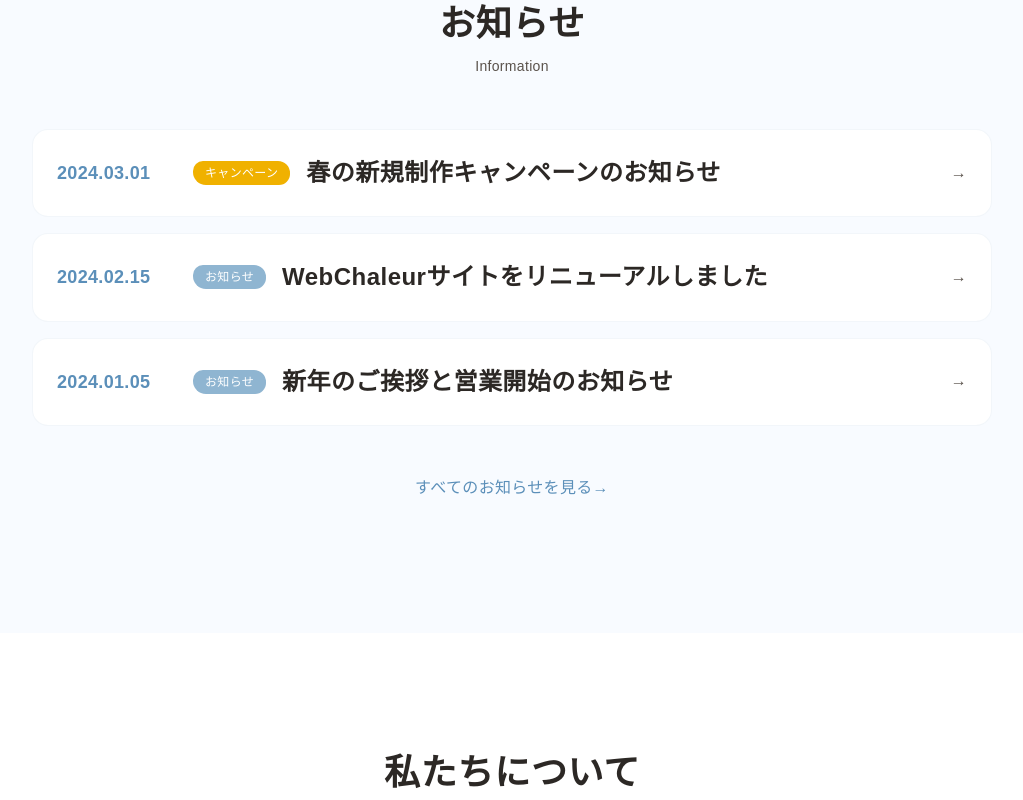
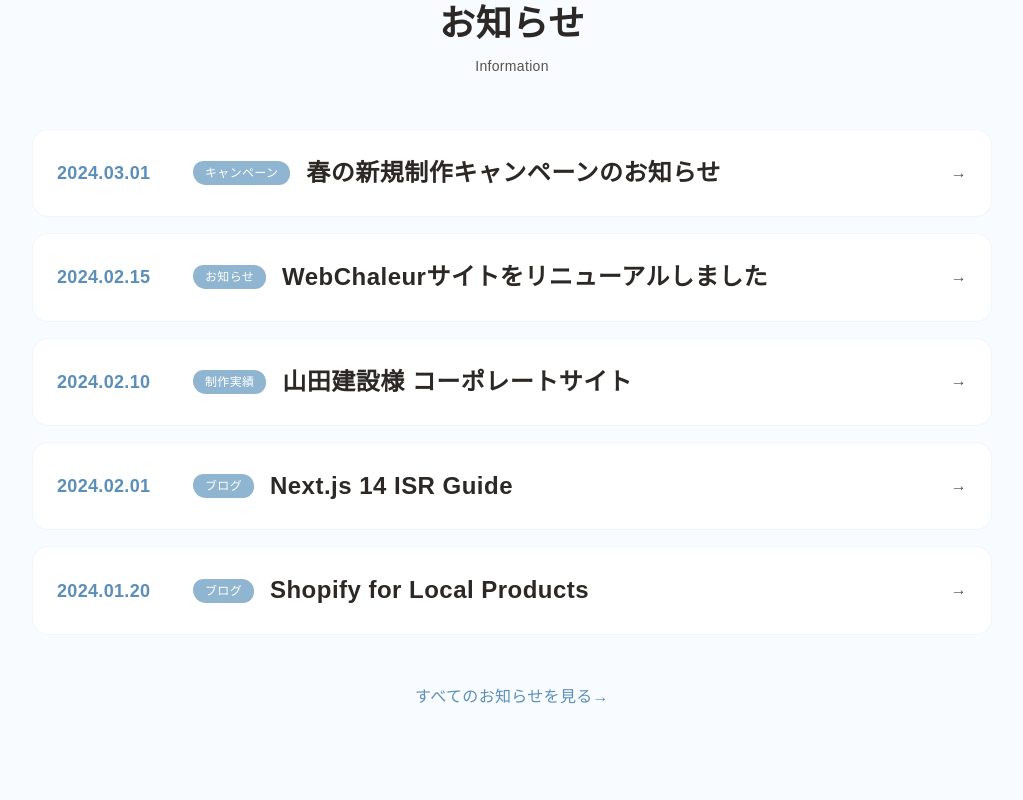
Before and after one commit to ryoma-abe/webchaleur.com, a Next.js app: page / in a window 1280 px wide. Shown: the part 980-1780 px from the top of the page, without its empty margins (128-1151 px from the left). Built offline with nearby package versions, Linux system fonts and the light colour scheme; a web font is replaced by a local one.

Commit message:
情報セクションのコンポーネントを新しいバージョンに変更しました。全体的なコードの可読性を向上させるための整理を行いました。

```diff
--- a/src/app/page.tsx
+++ b/src/app/page.tsx
@@ -1,5 +1,5 @@
 import Hero from '@/components/sections/Hero';
-import Information from '@/components/sections/InformationServer';
+import Information from '@/components/sections/InformationNew';
 import About from '@/components/sections/About';
 import Strengths from '@/components/sections/Strengths';
 import Works from '@/components/sections/WorksServer';
--- /dev/null
+++ b/src/components/sections/InformationNew.tsx
@@ -0,0 +1,126 @@
+import { getAllContent } from '@/lib/mdx';
+import Link from 'next/link';
+
+export default async function Information() {
+  // 全てのコンテンツを取得
+  const [news, blogs, works] = await Promise.all([
+    getAllContent('news'),
+    getAllContent('blog'),
+    getAllContent('works'),
+  ]);
+
+  // すべてを統合してソート
+  const allItems = [
+    ...news.map(item => ({
+      slug: item.slug,
+      date: item.frontMatter.date,
+      category: item.frontMatter.category || 'お知らせ',
+      title: item.frontMatter.title,
+      link: `/news/${item.slug}`,
+      type: 'news' as const,
+    })),
+    ...blogs.map(item => ({
+      slug: item.slug,
+      date: item.frontMatter.date,
+      category: 'ブログ',
+      title: item.frontMatter.title,
+      link: `/blog/${item.slug}`,
+      type: 'blog' as const,
+    })),
+    ...works.map(item => ({
+      slug: item.slug,
+      date: item.frontMatter.date,
+      category: '制作実績',
+      title: item.frontMatter.title,
+      link: `/works/${item.slug}`,
+      type: 'works' as const,
+    })),
+  ]
+    .sort((a, b) => new Date(b.date).getTime() - new Date(a.date).getTime())
+    .slice(0, 5); // 最新5件を表示
+
+  return (
+    <section id="information" className="section-padding bg-[var(--bg-light)]">
+      <div className="max-w-5xl mx-auto px-6 md:px-8">
+        {/* セクションヘッダー */}
+        <div className="text-center mb-12">
+          <h2 className="heading-section">お知らせ</h2>
+          <span className="text-caption inline-block">Information</span>
+        </div>
+
+        {/* ニュースリスト */}
+        <div className="space-y-4">
+          {allItems.map((item, index) => (
+            <Link
+              key={`${item.type}-${item.slug}`}
+              href={item.link}
+              className="block group"
+            >
+              <article
+                className="bg-white p-6 hover:shadow-md transition-all duration-300 group-hover:transform group-hover:-translate-y-0.5"
+                style={{
+                  borderRadius: "16px",
+                  border: "1px solid rgba(91, 143, 185, 0.08)",
+                }}
+              >
+                <div className="flex flex-col md:flex-row md:items-center gap-4">
+                  {/* 日付 */}
+                  <time
+                    className="text-primary-blue font-[var(--font-handwritten)] font-semibold text-base md:text-lg"
+                    style={{ minWidth: "120px" }}
+                  >
+                    {new Date(item.date).toLocaleDateString('ja-JP', {
+                      year: 'numeric',
+                      month: '2-digit',
+                      day: '2-digit',
+                    }).replace(/\//g, '.')}
+                  </time>
+
+                  {/* カテゴリー */}
+                  <span
+                    className="inline-block px-3 py-1 text-xs font-medium text-white bg-primary-light rounded-full"
+                    style={{
+                      borderRadius: "10px 12px 11px 13px",
+                      width: "fit-content",
+                    }}
+                  >
+                    {item.category}
+                  </span>
+
+                  {/* タイトル */}
+                  <h3 className="flex-1 text-primary font-medium group-hover:text-primary-blue transition-colors text-sm md:text-base">
+                    {item.title}
+                  </h3>
+
+                  {/* 矢印 */}
+                  <span className="text-body text-xl hidden md:block group-hover:translate-x-1 transition-transform">
+                    →
+                  </span>
+                </div>
+              </article>
+            </Link>
+          ))}
+        </div>
+
+        {allItems.length === 0 && (
+          <div className="text-center py-10">
+            <p className="text-text-gray font-zenmaru">
+              お知らせはまだありません
+            </p>
+          </div>
+        )}
+
+        {/* もっと見るボタン */}
+        <div className="text-center mt-10">
+          <Link
+            href="/news"
+            className="btn-text inline-flex items-center gap-2"
+          >
+            すべてのお知らせを見る
+            <span>→</span>
+          </Link>
+        </div>
+      </div>
+    </section>
+  );
+}
```
